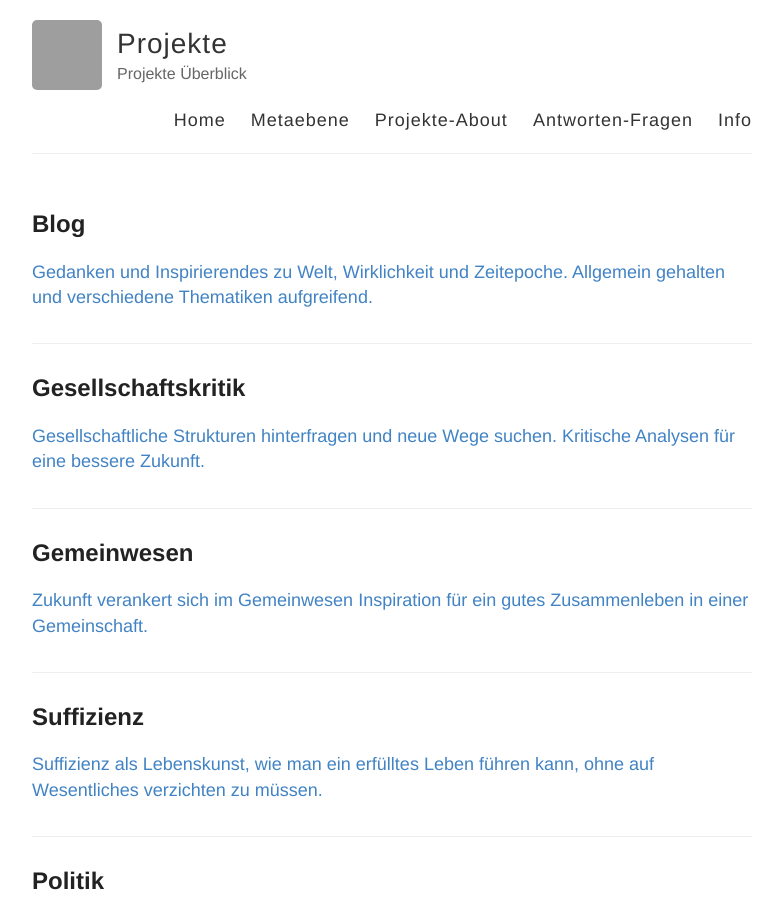
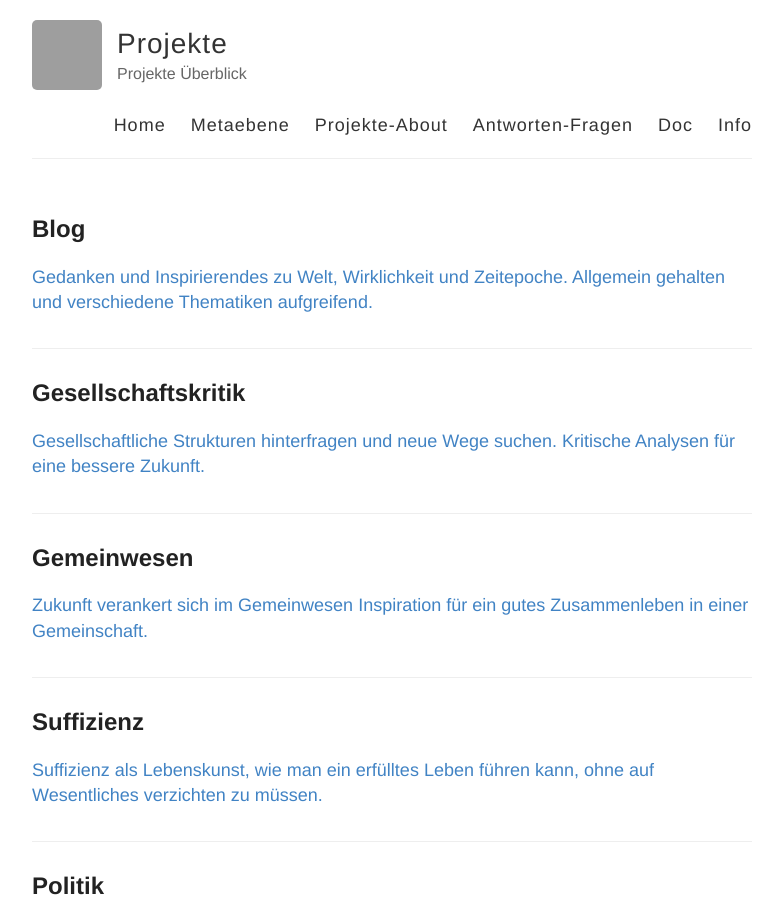
Before and after one commit to S2030c/projekte, a Jekyll site: the page built from index.html, in a window 1280 px wide and 900 px high. Shown: the whole window, without its empty margins (248-1031 px from the left). Built offline with Jekyll 4.4.1, drawn with Linux system fonts in a browser that asks for light colours; some of the changed text lies outside the part shown; grey boxes are pictures that could not be loaded.

Commit message:
Update default.html

```diff
--- a/_layouts/default.html
+++ b/_layouts/default.html
@@ -28,6 +28,7 @@
             <a href="{{ site.baseurl }}/metaebene/" title="Die Perspektive der Metaebene einnehmen">Metaebene</a>
             <a href="{{ site.baseurl }}/about/" title="Über diese Projekte"">Projekte-About</a>
             <a href="{{ site.baseurl }}/antworten/" title="Fragen und Antworten">Antworten-Fragen</a>
+            <a href="{{ site.baseurl }}/doc/" title="Texte zu Projekten">Doc</a>
             <a href="{{ site.baseurl }}/info/" title="Infos zu Projekte">Info</a>
           </nav>
         </header>
@@ -41,8 +42,8 @@
     <div class="wrapper-footer">
       <div class="container">
         <footer class="footer">
-        Projekte 2024 09
-
+        <p>Projekte 2024-09</p>
+        <p><a href="{{ site.baseurl }}/doc/" title="Texte zu Projekten">Doc</a></p>
         </footer>
       </div>
     </div>
```
